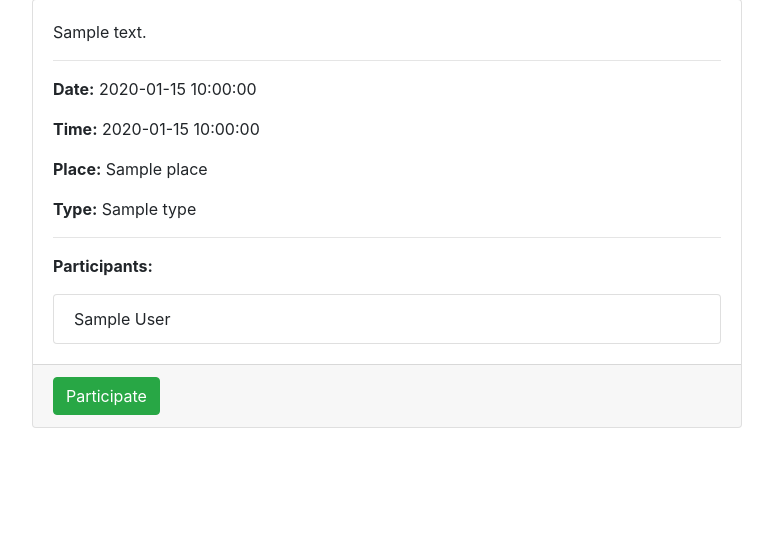
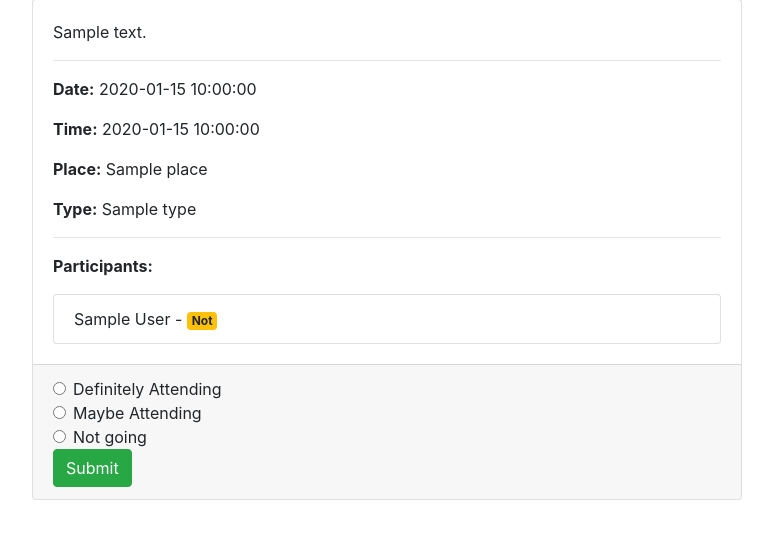
Before and after one commit to arnest-allka/DigiMeet, a Flask app: template website/templates/event_detail.html in a window 1280 px wide. Shown: the part 177-716 px from the top of the page, without its empty margins (253-1026 px from the left). Run offline with Flask 3, Linux system fonts and the light colour scheme; the template is opened without the code that fills it: most values are stand-ins (such as "Sample title", 1, 10 or a date in 2020); some libraries are stand-ins or nearby versions.

Commit message:
Participating with choices sure maybe and not going.

```diff
--- a/website/templates/event_detail.html
+++ b/website/templates/event_detail.html
@@ -23,14 +23,19 @@
             <p>
               <strong>Type:</strong> {{ event.type }}
             </p>
-            {% if event.participants %}
+            {% if participants %}
               <hr>
               <p>
                 <strong>Participants:</strong>
               </p>
               <ul class="list-group">
                 {% for participant in participants %}
-                  <li class="list-group-item">{{ participant.first_name }} {{ participant.last_name }}</li>
+                  <li class="list-group-item">
+                    {{ participant.first_name }} {{ participant.last_name }} -
+                    <span class="badge badge-{{ 'success' if participant.status == 'definitely' else 'warning' }}">
+                      {{ participant.status | capitalize }}
+                    </span>
+                  </li>
                 {% endfor %}
               </ul>
             {% endif %}
@@ -38,7 +43,31 @@
           <div class="card-footer">
             <form action="{{ url_for('routes.event_detail', event_id=event.id) }}"
                   method="post">
-              <button type="submit" class="btn btn-success">Participate</button>
+              <div class="form-check">
+                <input class="form-check-input"
+                       type="radio"
+                       name="participation"
+                       id="definitely"
+                       value="definitely">
+                <label class="form-check-label" for="definitely">Definitely Attending</label>
+              </div>
+              <div class="form-check">
+                <input class="form-check-input"
+                       type="radio"
+                       name="participation"
+                       id="maybe"
+                       value="maybe">
+                <label class="form-check-label" for="maybe">Maybe Attending</label>
+              </div>
+              <div class="form-check">
+                <input class="form-check-input"
+                       type="radio"
+                       name="participation"
+                       id="not"
+                       value="not">
+                <label class="form-check-label" for="not">Not going</label>
+              </div>
+              <button type="submit" class="btn btn-success">Submit</button>
             </form>
           </div>
         </div>
```
Also changed, not shown: website/models/event.py (+31 -9 lines), website/routes.py (+23 -7 lines), website/templates/profile.html (+8 -2 lines).
